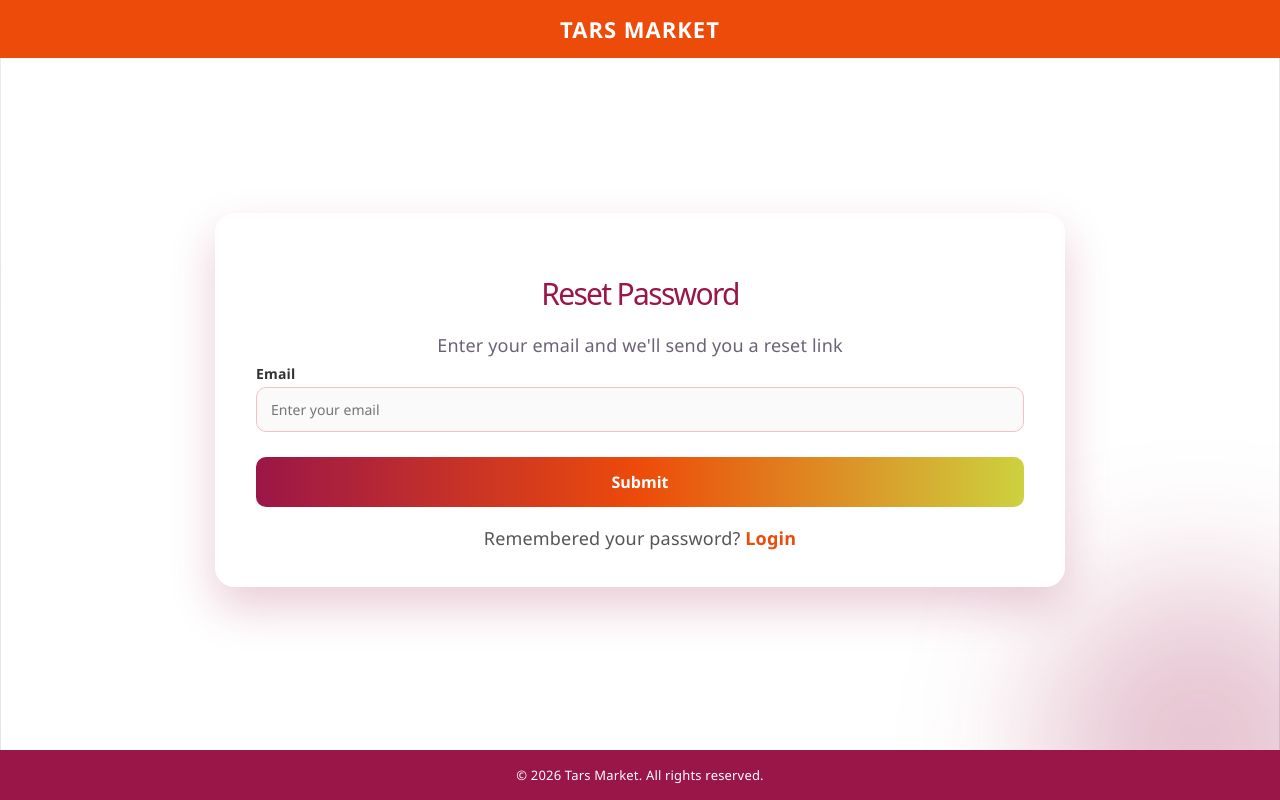
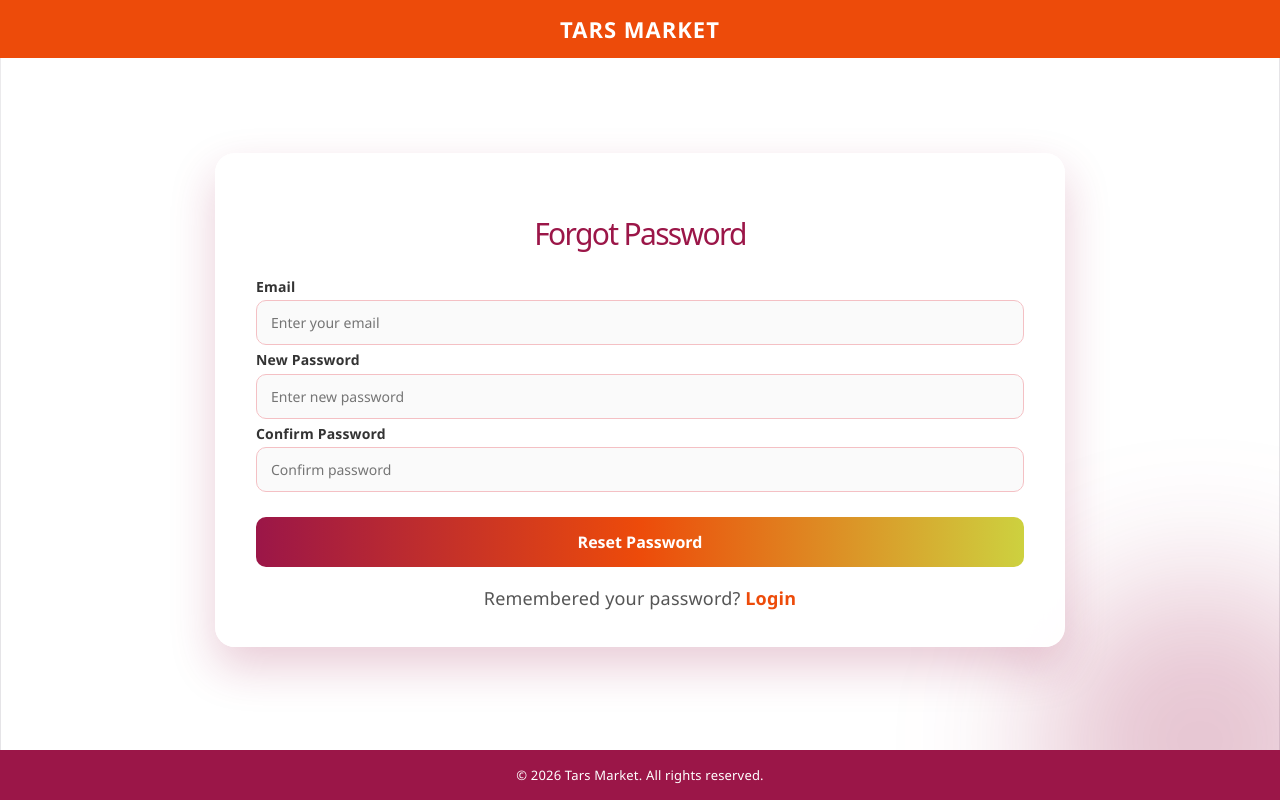
Before and after one commit to monalinawghare/E-Commerce-website, a React app in the folder frontend/: page /forgot-password in a window 1280 px wide. Built offline with nearby package versions, Linux system fonts and the light colour scheme; the HTML template or start-up script is replaced by a standard one.

Commit message:
Update functionality

```diff
--- a/frontend/package.json
+++ b/frontend/package.json
@@ -10,6 +10,7 @@
     "preview": "vite preview"
   },
   "dependencies": {
+    "axios": "^1.18.1",
     "react": "^19.2.7",
     "react-dom": "^19.2.7",
     "react-router-dom": "^7.18.1"
--- a/frontend/src/pages/ForgotPassword.jsx
+++ b/frontend/src/pages/ForgotPassword.jsx
@@ -3,21 +3,64 @@ import { Link } from "react-router-dom";
 import "./Login.css";
 
 function ForgotPassword() {
-  const [email, setEmail] = useState("");
-  const [sent, setSent] = useState(false);
+  const [formData, setFormData] = useState({
+    email: "",
+    new_password: "",
+    confirmPassword: "",
+  });
+
+  const [message, setMessage] = useState("");
   const [error, setError] = useState("");
 
-  const handleReset = (e) => {
+  const handleChange = (e) => {
+    setFormData({
+      ...formData,
+      [e.target.name]: e.target.value,
+    });
+
+    setError("");
+    setMessage("");
+  };
+
+  const handleSubmit = async (e) => {
     e.preventDefault();
 
-    if (!email.trim()) {
-      setError("Please enter your email before submitting.");
+    if (formData.new_password !== formData.confirmPassword) {
+      setError("Passwords do not match.");
       return;
     }
 
+    try {
+      const response = await fetch(
+        "http://127.0.0.1:8000/accounts/forgot-password/",
+        {
+          method: "POST",
+          headers: {
+            "Content-Type": "application/json",
+          },
+          body: JSON.stringify({
+            email: formData.email,
+            new_password: formData.new_password,
+          }),
+        }
+      );
+
+      const data = await response.json();
+
+      if (response.ok) {
+        setMessage(data.message);
         setError("");
-    console.log(email);
-    setSent(true);
+        setFormData({
+          email: "",
+          new_password: "",
+          confirmPassword: "",
+        });
+      } else {
+        setError(data.error || "Something went wrong.");
+      }
+    } catch (err) {
+      setError("Server error.");
+    }
   };
 
   return (
@@ -28,35 +71,49 @@ function ForgotPassword() {
 
       <div className="login-container">
         <div className="login-box">
-          <h1>Reset Password</h1>
-          <p>Enter your email and we'll send you a reset link</p>
+          <h1>Forgot Password</h1>
 
-          {sent ? (
-            <p className="signup-text">
-              Reset link sent! Check your inbox.
-            </p>
-          ) : (
-            <form onSubmit={handleReset}>
+          <form onSubmit={handleSubmit}>
             <label>Email</label>
             <input
               type="email"
+              name="email"
               placeholder="Enter your email"
-                value={email}
-                onChange={(e) => {
-                  setEmail(e.target.value);
-                  if (error) setError("");
-                }}
+              value={formData.email}
+              onChange={handleChange}
+              required
+            />
+
+            <label>New Password</label>
+            <input
+              type="password"
+              name="new_password"
+              placeholder="Enter new password"
+              value={formData.new_password}
+              onChange={handleChange}
+              required
+            />
+
+            <label>Confirm Password</label>
+            <input
+              type="password"
+              name="confirmPassword"
+              placeholder="Confirm password"
+              value={formData.confirmPassword}
+              onChange={handleChange}
+              required
             />
 
             {error && (
-                <p style={{ color: "#ed4b0a", fontSize: "13px", marginTop: "6px" }}>
-                  {error}
-                </p>
+              <p style={{ color: "#ed4b0a", fontSize: "13px" }}>{error}</p>
             )}
 
-              <button type="submit">Submit</button>
+            {message && (
+              <p style={{ color: "green", fontSize: "13px" }}>{message}</p>
+            )}
+
+            <button type="submit">Reset Password</button>
           </form>
-          )}
 
           <p className="signup-text">
             Remembered your password? <Link to="/">Login</Link>
--- a/frontend/src/pages/Login.jsx
+++ b/frontend/src/pages/Login.jsx
@@ -1,9 +1,10 @@
 import { useState } from "react";
 import { Link } from "react-router-dom";
 import "./Login.css";
+import api from "../services/api";
 
-const VENDOR_EMAIL = "vendor@tarsmarket.com";
-const VENDOR_PASSWORD = "vendor123";
+// const VENDOR_EMAIL = "vendor@tarsmarket.com";
+// const VENDOR_PASSWORD = "vendor123";
 
 function Login() {
   const [email, setEmail] = useState("");
@@ -12,7 +13,7 @@ function Login() {
 
   const isValidEmail = (value) => /^[^\s@]+@[^\s@]+\.[^\s@]+$/.test(value);
 
-  const handleLogin = (e) => {
+  const handleLogin = async (e) => {
     e.preventDefault();
 
     if (!email.trim() || !password.trim()) {
@@ -31,8 +32,29 @@ function Login() {
     }
 
     setError("");
-    console.log(email, password);
-    alert("Login Successful!");
+    try {
+  const response = await api.post("login/", {
+    email,
+    password,
+  });
+
+  localStorage.setItem("access", response.data.access);
+  localStorage.setItem("refresh", response.data.refresh);
+  localStorage.setItem("user", JSON.stringify(response.data.user));
+
+  alert(response.data.message);
+
+  console.log(response.data);
+
+} catch (error) {
+
+  if (error.response) {
+    setError("Invalid email or password.");
+  } else {
+    setError("Server Error");
+  }
+
+}
   };
 
   return (
--- /dev/null
+++ b/frontend/src/services/api.js
@@ -0,0 +1,7 @@
+import axios from "axios";
+
+const api = axios.create({
+    baseURL: "http://127.0.0.1:8000/",
+});
+
+export default api;
```
Also changed, not shown: 1 other file (tests, documents, lock files or other folders). Lines whose indentation alone changed are shown as unchanged.
